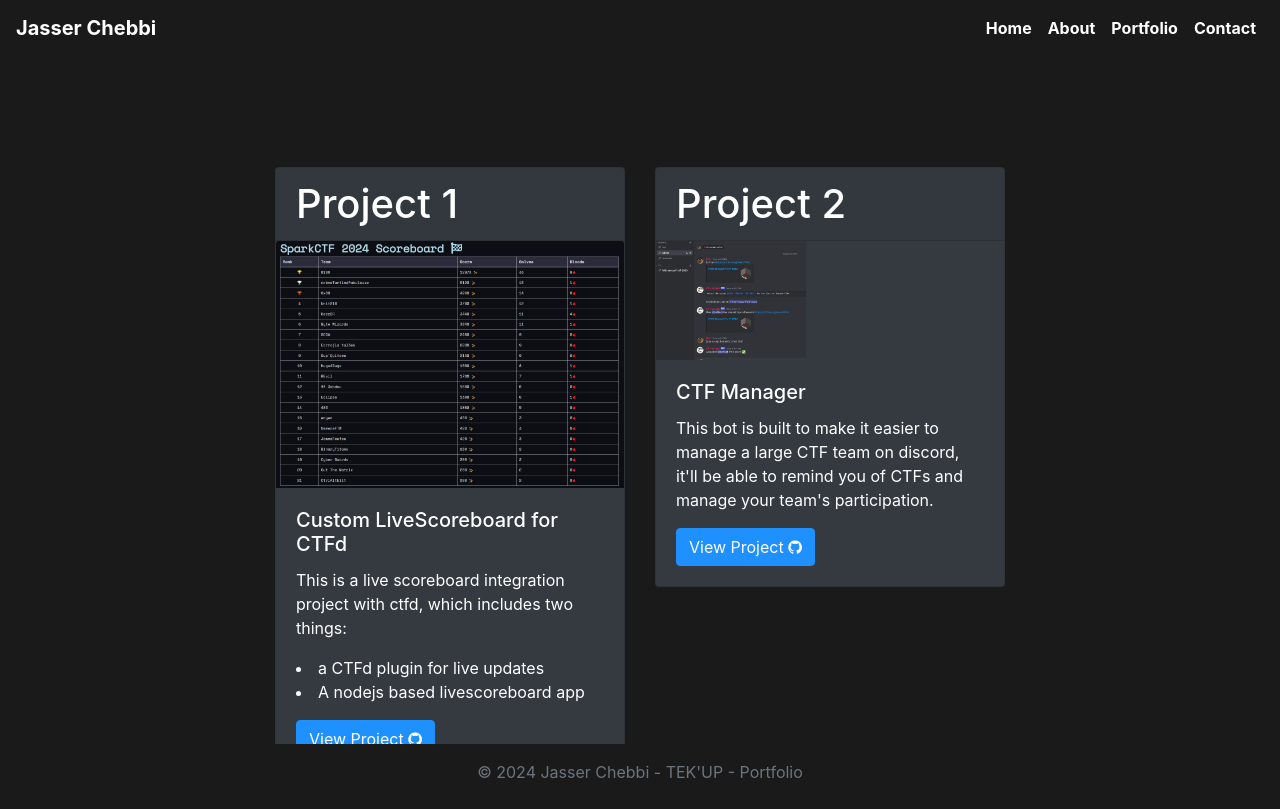
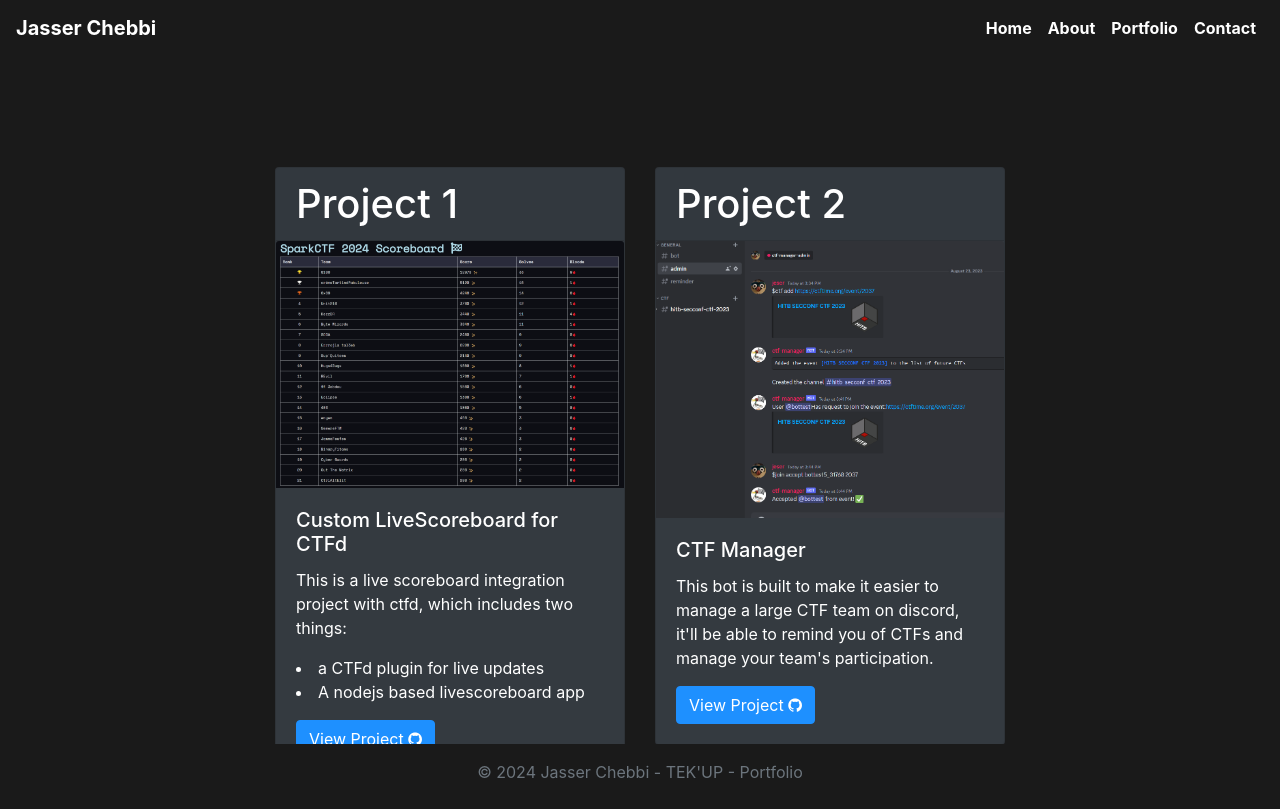
Before and after one commit to j3seer/project_html_tekup, a plain HTML site: page portfolio.html in a window 1280 px wide. Drawn offline with nearby package versions, Linux system fonts and the light colour scheme.

Commit message:
Update portfolio.html

```diff
--- a/portfolio.html
+++ b/portfolio.html
@@ -62,7 +62,7 @@
             <div class="col-md-4">
                 <div class="card bg-dark">
                     <h1 class="card-header">Project 2</h1>
-                    <img src="./images/ctfmanager.jpg" width="150" alt="...">
+                    <img src="./images/ctfmanager.jpg" width="150" class="card-img-top" alt="...">
                     <div class="card-body">
                         <h5 class="card-title">CTF Manager</h5>
                         <p class="card-text">This bot is built to make it easier to manage a large CTF team on discord, it'll be able to remind you of CTFs and manage your team's participation.</p>
```
